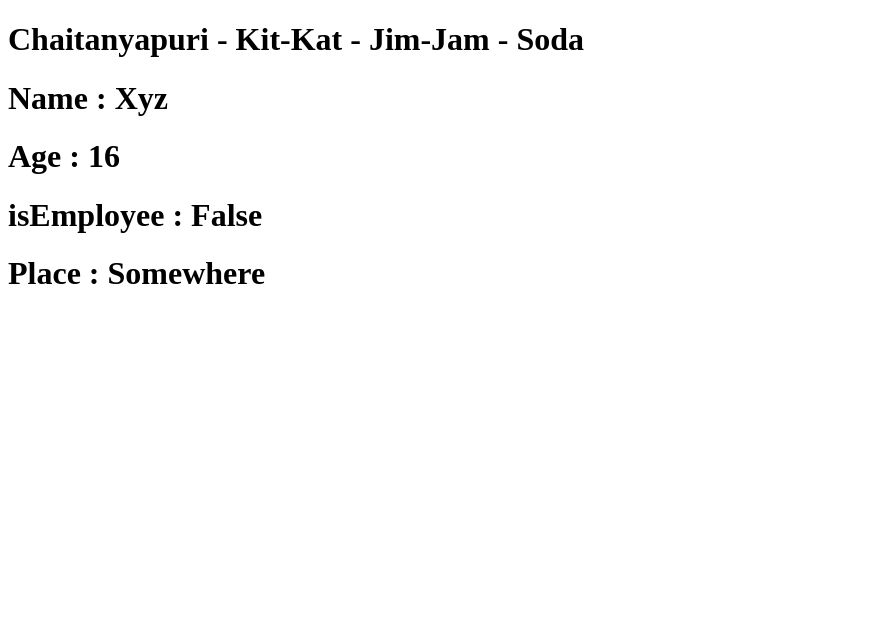
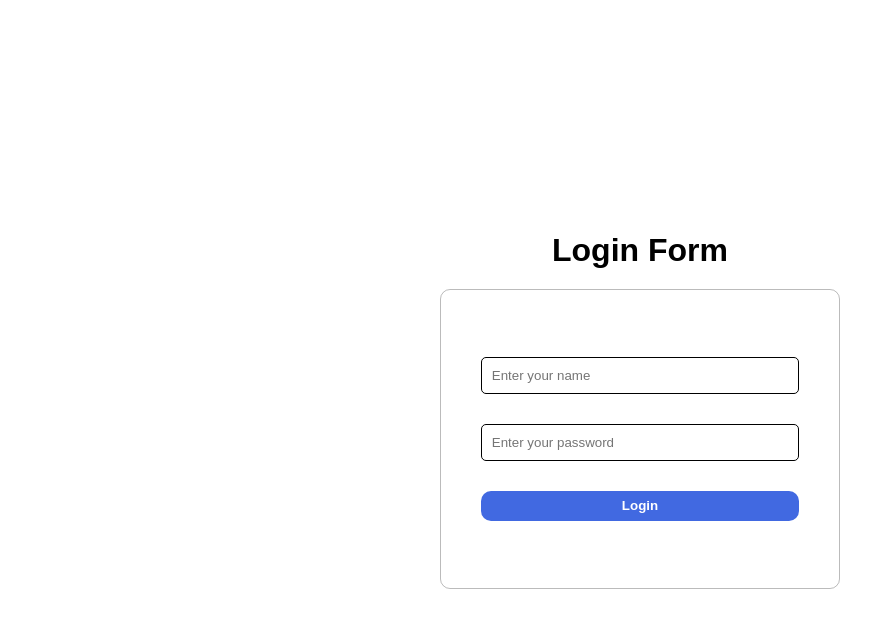
Before and after one commit to rahulsan-22/React-Tutorial-M2, a React (Vite) app: page / in a window 1280 px wide. Shown: the top 628 px of the page, without its empty margins (0-895 px from the left). Built offline with nearby package versions, Linux system fonts and the light colour scheme.

Commit message:
Stylings

```diff
--- a/src/App.jsx
+++ b/src/App.jsx
@@ -110,20 +110,33 @@
 
 //!12/11/2025
 //!useContext()
-import { BiscuitContext, ChocolateContext, MixingContext, UserContext } from './useContext/Instamart'
-import Musarambagh from './useContext/Musarambagh'
+// import { BiscuitContext, ChocolateContext, MixingContext, UserContext } from './useContext/Instamart'
+// import Musarambagh from './useContext/Musarambagh'
+
+// const App = () => {
+//   return <>
+//     <ChocolateContext value='Kit-Kat'>
+//       <BiscuitContext value="Jim-Jam">
+//         <MixingContext value="Soda">
+//           <UserContext value={{name:"Xyz",place:"Somewhere",age:16,isEmployee:false}}>
+//             <Musarambagh />
+//           </UserContext>
+//         </MixingContext>
+//       </BiscuitContext>
+//     </ChocolateContext>
+//   </>
+// }
+
+// export default App
+
+//!13/11/2025
+//!Stylings
+import Global from './Stylings/Global'
+import "./Global.css"
 
 const App = () => {
   return <>
-    <ChocolateContext value='Kit-Kat'>
-      <BiscuitContext value="Jim-Jam">
-        <MixingContext value="Soda">
-          <UserContext value={{name:"Xyz",place:"Somewhere",age:16,isEmployee:false}}>
-            <Musarambagh />
-          </UserContext>
-        </MixingContext>
-      </BiscuitContext>
-    </ChocolateContext>
+    <Global/>
   </>
 }
 
--- /dev/null
+++ b/src/Global.css
@@ -0,0 +1,41 @@
+* {
+  margin: 0;
+  box-sizing: border-box;
+  font-family: Arial, Helvetica, sans-serif;
+}
+body {
+  height: 100vh;
+  display: flex;
+  justify-content: center;
+  align-items: center;
+}
+h1 {
+  text-align: center;
+  margin: 20px 0px;
+}
+form {
+  border: 1px solid rgba(0, 0, 0, 0.265);
+  border-radius: 10px;
+  height: 300px;
+  width: 400px;
+  display: flex;
+  flex-direction: column;
+  align-items: center;
+  justify-content: center;
+  gap: 30px;
+}
+input {
+  width: 80%;
+  padding: 10px;
+  border-radius: 5px;
+  border: 1px solid black;
+}
+button {
+  width: 80%;
+  height: 30px;
+  border: none;
+  border-radius: 10px;
+  background-color: royalblue;
+  color: white;
+  font-weight: 700;
+}
--- /dev/null
+++ b/src/Stylings/Global.jsx
@@ -0,0 +1,14 @@
+const Global = () => {
+  return (
+    <>
+      <h1>Login Form</h1>
+      <form>
+        <input type="email" placeholder="Enter your name" />
+        <input type="password" placeholder="Enter your password" />
+        <button type="submit">Login</button>
+      </form>
+    </>
+  )
+}
+
+export default Global
```
Also changed, not shown: src/Stylings/Inline.jsx (added, +27 -0 lines).
